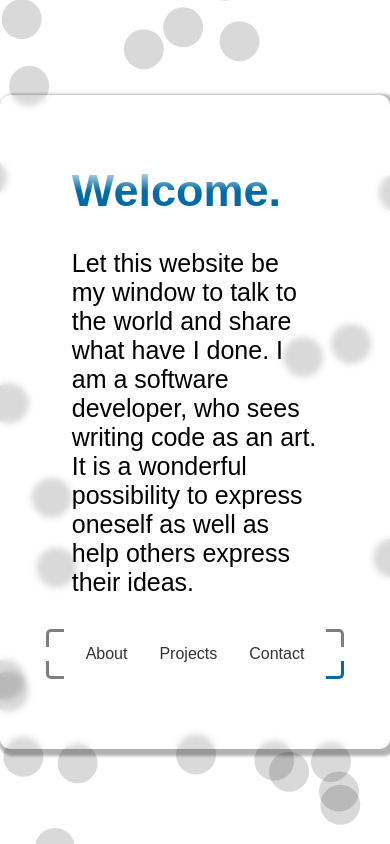
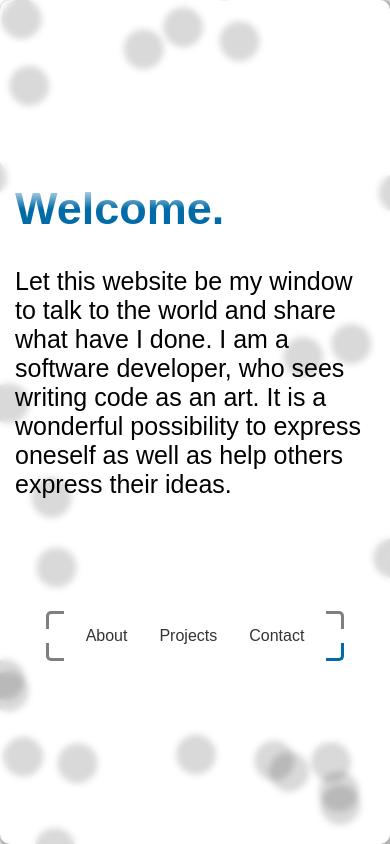
Before and after one commit to MyHKo/website-portfolio, a React (Vite) app: page / in a window 390 px wide. Built offline with nearby package versions, Linux system fonts and the light colour scheme.

Commit message:
Add more responsinvess to the hero section

```diff
--- a/src/Sections/Hero/NavBar/navbar.module.less
+++ b/src/Sections/Hero/NavBar/navbar.module.less
@@ -3,6 +3,7 @@
   justify-content: center;
   position: relative;
   padding: 1rem 3rem;
+  margin-top: 5rem;
   width: fit-content;
   border-radius: 12px;
   color: #777;
--- a/src/Sections/Hero/hero.module.less
+++ b/src/Sections/Hero/hero.module.less
@@ -14,10 +14,14 @@
   box-shadow: 3px 3px 3px 4px rgba(0, 0, 0, 0.3);
 
   @media(max-width: 780px) {
+    padding: 70px 70px 70px 70px;
+  }
+  @media(max-width: 500px) {
     padding: 70px 50px 70px 50px;
   }
   @media(max-width: 400px) {
-    padding: 70px 50px 70px 50px;
+    padding: 0 15px 0 15px;
+    height: 100dvh;
   }
 }
 
@@ -27,7 +31,7 @@
   justify-content: left;
 
   @media(max-width: 780px) {
-    width: 85%;
+    width: 100%;
   }
 }
 
@@ -63,7 +67,7 @@
   animation-delay: 2.5s;
 
   @media(max-width: 780px) {
-    width: 85%;
+    width: auto;
     font-size: 25px;
   }
 }
```
